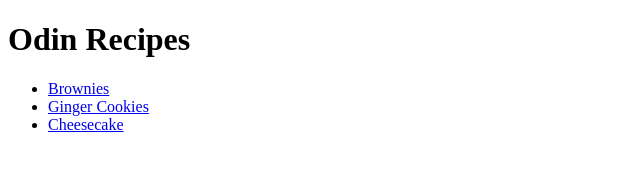
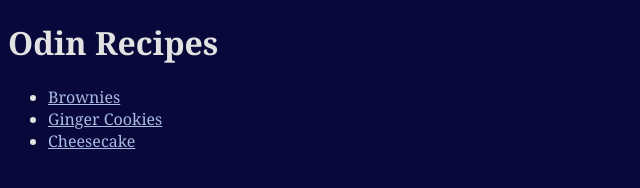
Before and after one commit to kaien07/odin-projects, a plain HTML site: page odin-recipes/index.html in a window 1280 px wide. Shown: the whole page, without its empty margins (0-640 px from the left). Drawn offline with Linux system fonts and the light colour scheme.

Commit message:
Change theme to a darker and bluer one

```diff
--- a/odin-recipes/index.html
+++ b/odin-recipes/index.html
@@ -3,6 +3,7 @@
 <html lang="en">
     <head>
         <meta charset="UTF-8">
+        <link rel="stylesheet" href="../style.css">
         <title>Odin Recipes</title>
     </head>
 
--- /dev/null
+++ b/style.css
@@ -0,0 +1,9 @@
+body {
+    background-color: rgb(8, 8, 58);
+    font-family: Georgia, 'Times New Roman', Times, serif;
+    color: rgb(226, 226, 226);
+}
+
+a {
+    color: rgb(169, 188, 227);
+}
```
Also changed, not shown: index.html (+1 -0 lines).
